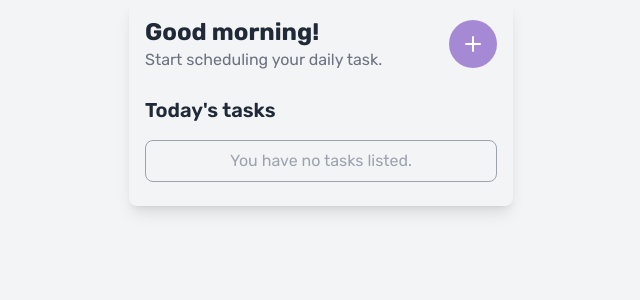
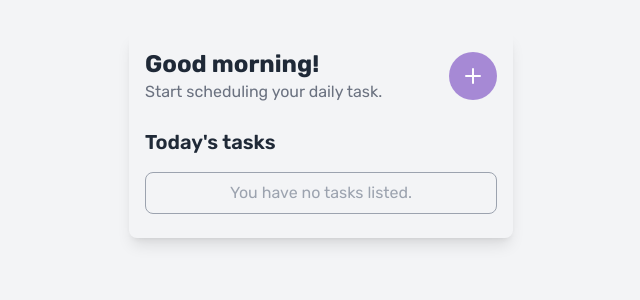
Before and after one commit to JBisente/TodoListApp, a React (Vite) app: page / in a window 1280 px wide. Shown: the top 300 px of the page, without its empty margins (319-959 px from the left). Built offline with nearby package versions, Linux system fonts and the light colour scheme.

Commit message:
updated container

```diff
--- a/src/TodoList.jsx
+++ b/src/TodoList.jsx
@@ -43,7 +43,7 @@
   return (
     <>
       <AddModal open={open} onClose={() => setOpen(false)} addTask={addTask} />
-      <div className="min-h-screen bg-gray-100">
+      <div className="min-h-screen bg-gray-100 pt-8">
         <div className="mx-auto w-full max-w-sm rounded-lg p-4 shadow-lg">
           <div className="mb-6 flex items-center justify-between">
             <div>
```
